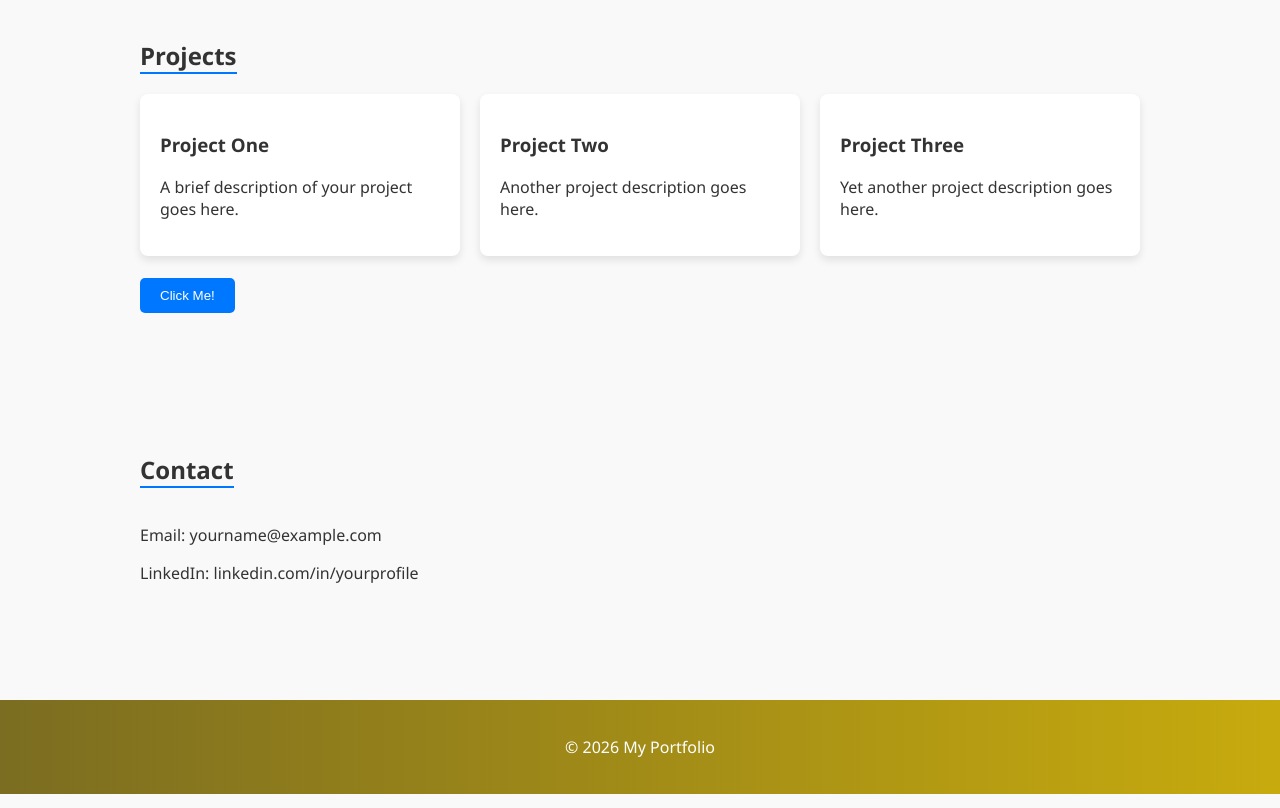
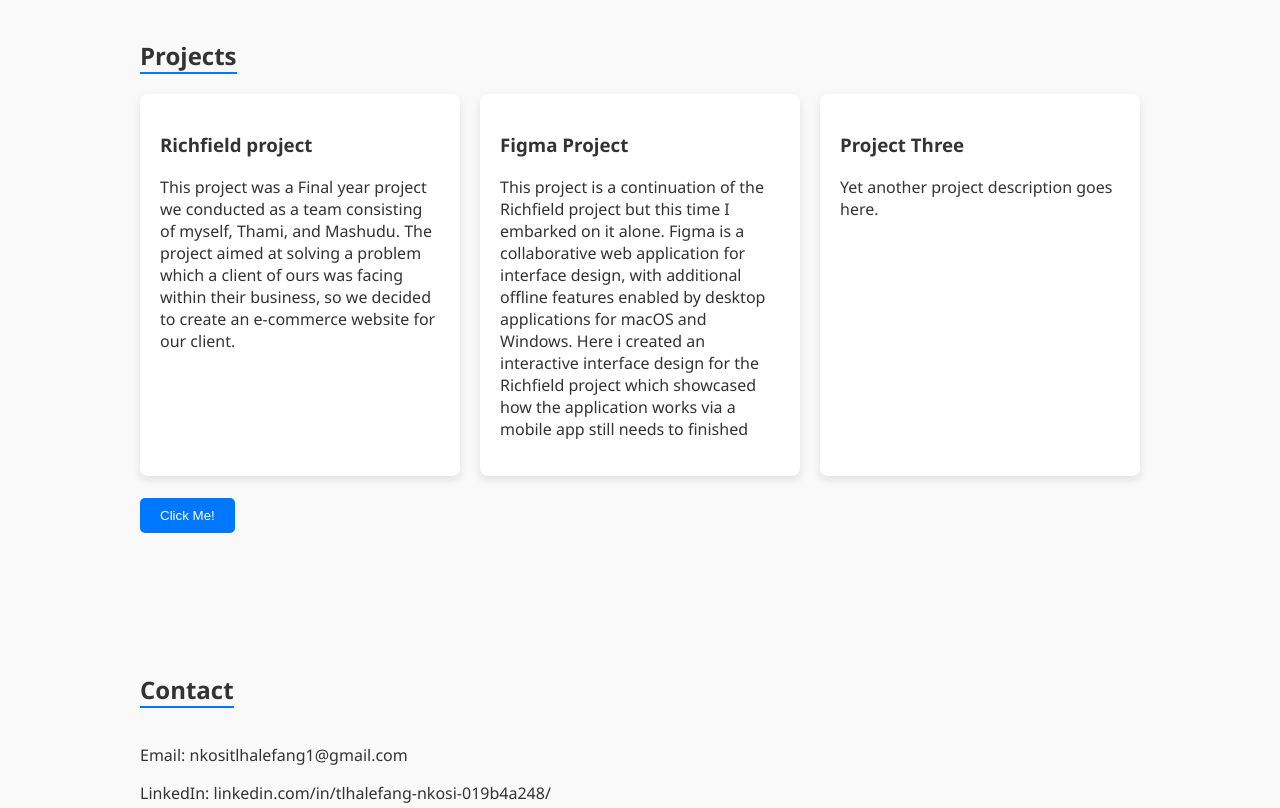
Before and after one commit to Malumz79/Portfolios, a plain HTML site: page index.html in a window 1280 px wide. Shown: the part 940-1748 px from the top of the page. Drawn offline with Linux system fonts and the light colour scheme.

Commit message:
Update index.html

```diff
--- a/index.html
+++ b/index.html
@@ -182,7 +182,7 @@
   </header>
 
   <div class="hero">
-    <h1>Hello, I’m [Your Name]</h1>
+    <h1>Hello, I’m Tlhalefang Nkosi</h1>
     <p>Web Developer | Designer | Creator</p>
   </div>
 
@@ -195,12 +195,12 @@
     <h2>Projects</h2>
     <div class="projects-grid">
       <div class="project">
-        <h3>Project One</h3>
-        <p>A brief description of your project goes here.</p>
+        <h3>Richfield project</h3>
+        <p>This project was a Final year project we conducted as a team consisting of myself, Thami, and Mashudu. The project aimed at solving a problem which a client of ours was facing within their business, so we decided to create an e-commerce website for our client.</p>
       </div>
       <div class="project">
-        <h3>Project Two</h3>
-        <p>Another project description goes here.</p>
+        <h3>Figma Project</h3>
+        <p>This project is a continuation of the Richfield project but this time I embarked on it alone. Figma is a collaborative web application for interface design, with additional offline features enabled by desktop applications for macOS and Windows. Here i created an interactive interface design for the Richfield project which showcased how the application works via a mobile app still needs to finished </p>
       </div>
       <div class="project">
         <h3>Project Three</h3>
@@ -213,8 +213,8 @@
 
   <section id="contact">
     <h2>Contact</h2>
-    <p>Email: yourname@example.com</p>
-    <p>LinkedIn: linkedin.com/in/yourprofile</p>
+    <p>Email: nkositlhalefang1@gmail.com</p>
+    <p>LinkedIn: linkedin.com/in/tlhalefang-nkosi-019b4a248/</p>
   </section>
 
   <footer>
```
